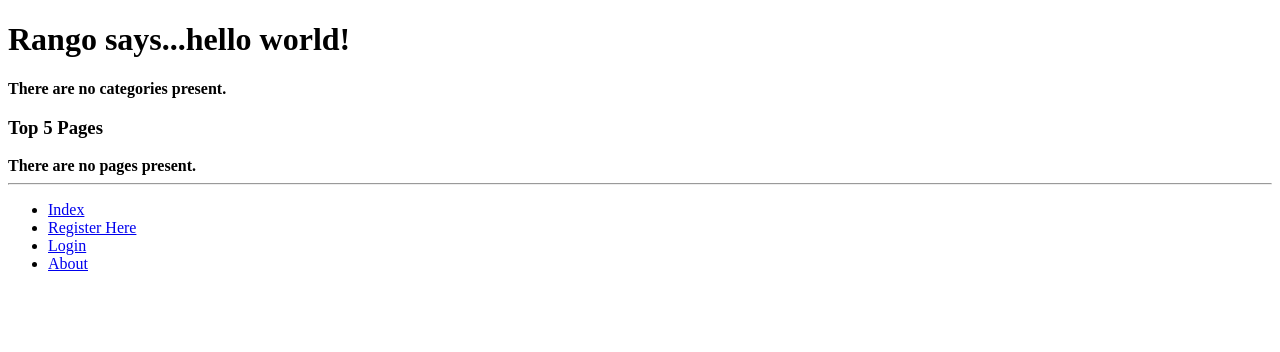
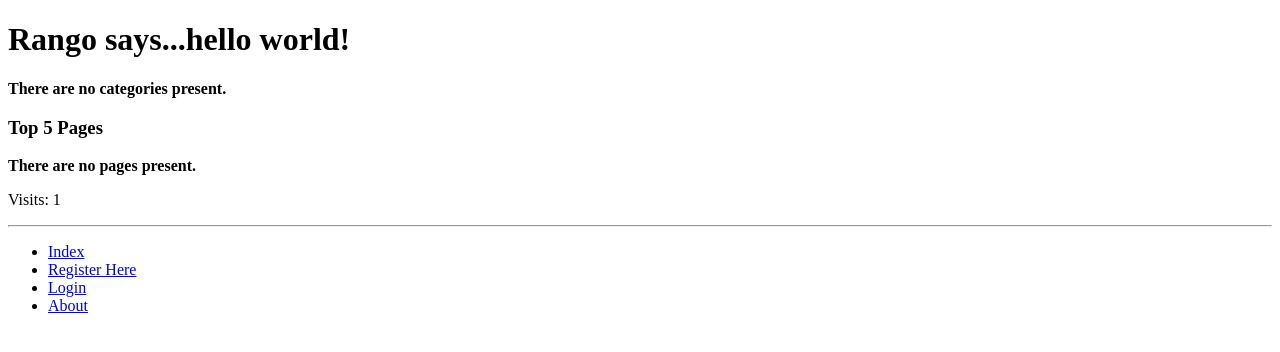
Before and after one commit to SCOTPAUL/tangowithdjango, a Django app: page /rango/ in a window 1280 px wide. Shown: the top 352 px of the page. Run offline with Django 3.2, Linux system fonts and the light colour scheme; data that the repository does not hold is empty.

Commit message:
Chapter 11 - completed

```diff
--- a/tangowithdjango/rango/views.py
+++ b/tangowithdjango/rango/views.py
@@ -4,6 +4,7 @@ from django.http import HttpResponseRedirect, HttpResponse
 from django.shortcuts import render
 from models import Category, Page
 from forms import CategoryForm, PageForm, UserForm, UserProfileForm
+from datetime import datetime
 
 
 def index(request):
@@ -15,6 +16,32 @@ def index(request):
     page_list = Page.objects.order_by('-views')[:5]
 
     context_dict = {'categories': category_list, 'pages': page_list}
+
+    # Get number of visits to the site
+    # If the cookie does not exist, set visits to 1
+    visits = request.session.get('visits', 1)
+    reset_last_visit_time = False
+
+    last_visit = request.session.get('last_visit')
+
+    if last_visit:
+        last_visit_time = datetime.strptime(last_visit[:-7], "%Y-%m-%d %H:%M:%S")
+
+        if(datetime.now() - last_visit_time).days > 0:
+            visits += 1
+
+            # Flag last_visit cookie to be updated
+            reset_last_visit_time = True
+
+    else:
+        # last_visit cookie doesn't exist, flag it for resetting
+        reset_last_visit_time = True
+
+    if reset_last_visit_time:
+        request.session['last_visit'] = str(datetime.now())
+        request.session['visits'] = visits
+
+    context_dict['visits'] = visits
     return render(request, 'rango/index.html', context_dict)
 
 
@@ -40,7 +67,14 @@ def category(request, category_name_slug):
 
 
 def about(request):
-    context_dict = {'aboutmessage': "This tutorial has been put together by Paul Cowie, 2082442"}
+    if request.session.get('visits'):
+        count = request.session.get('visits')
+    else:
+        count = 0
+
+    context_dict = {'aboutmessage': "This tutorial has been put together by Paul Cowie, 2082442",
+                    'visits': count}
+
     return render(request, 'rango/about.html', context_dict)
 
 
--- a/tangowithdjango/templates/rango/about.html
+++ b/tangowithdjango/templates/rango/about.html
@@ -9,4 +9,7 @@
 
     <img style="width: 483px; height: 670px;" src="{% static 'images/myPicture.jpg' %}" alt="Picture of Me" />
     <img src="{% static 'images/rango.bmp' %}" alt="Picture of Rango" /><br/>
+
+    <p>You have visited this site {{ visits }} time{{ visits|pluralize }}.</p>
+
 {% endblock %}
--- a/tangowithdjango/templates/rango/index.html
+++ b/tangowithdjango/templates/rango/index.html
@@ -31,4 +31,6 @@
     {% else %}
         <strong>There are no pages present.</strong>
     {% endif %}
+
+    <p>Visits: {{ visits }}</p>
 {% endblock %}
```
